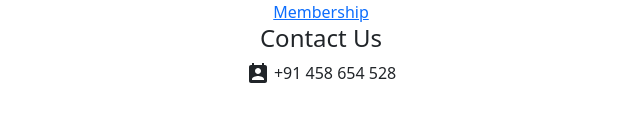
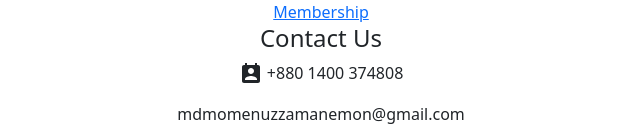
Before and after one commit to Momenuzzaman/educational-website, a React (Create React App) app: page / in a window 1280 px wide. Shown: the part 2999-3138 px from the top of the page, without its empty margins (319-959 px from the left). Before the commit the page ends 3101 px from the top, so only its background shows below. Built offline with nearby package versions, Linux system fonts and the light colour scheme.

Commit message:
add gmail

```diff
--- a/src/Components/Shared/Footer/Footer.js
+++ b/src/Components/Shared/Footer/Footer.js
@@ -41,7 +41,8 @@ const Footer = () => {
             </div>
             <div>
                 <h4>Contact Us</h4>
-                <p><PermContactCalendarIcon /> +91 458 654 528</p>
+                <p><PermContactCalendarIcon /> +880 1400 374808</p>
+                <p>mdmomenuzzamanemon@gmail.com</p>
             </div>
         </div >
     );
```
